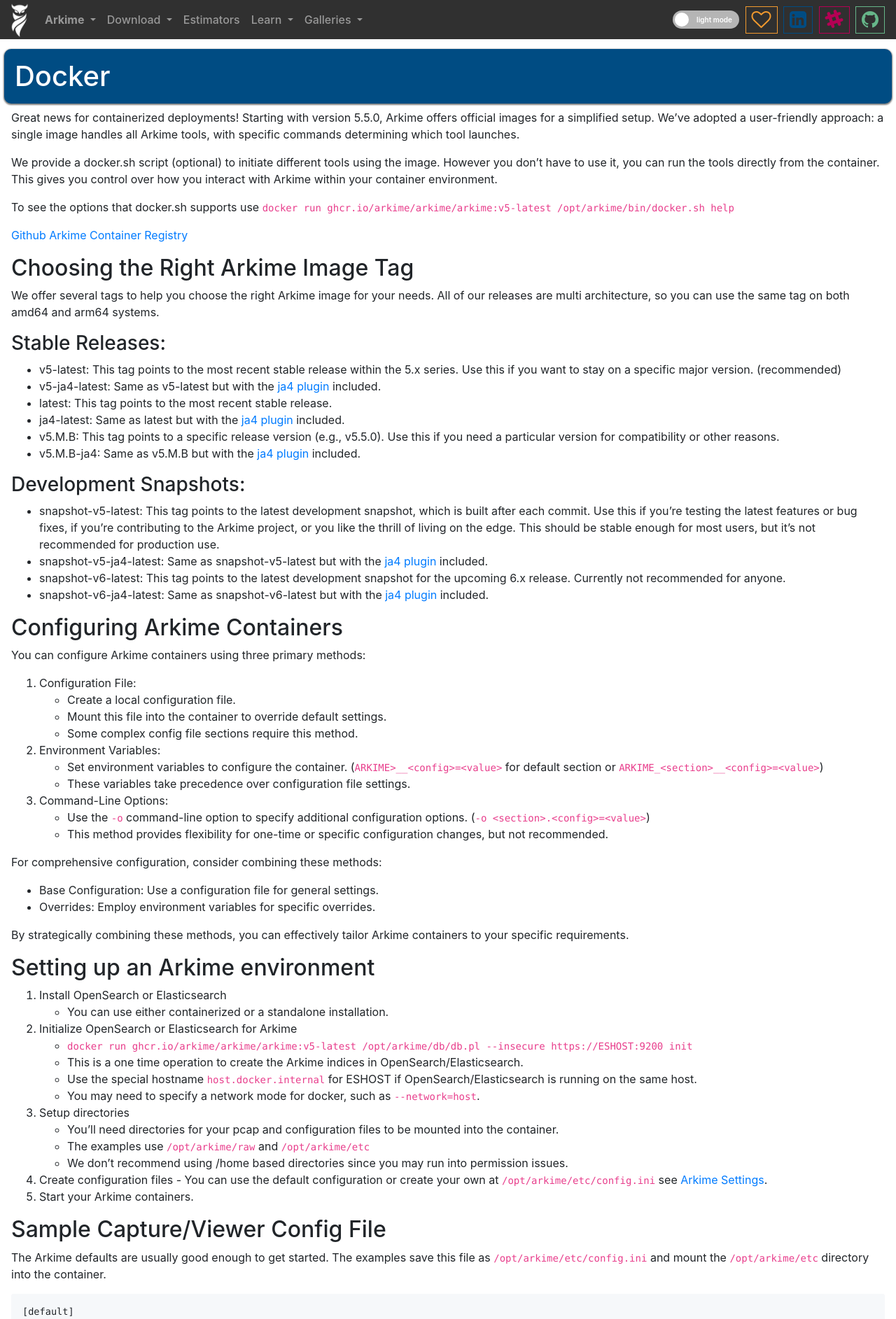
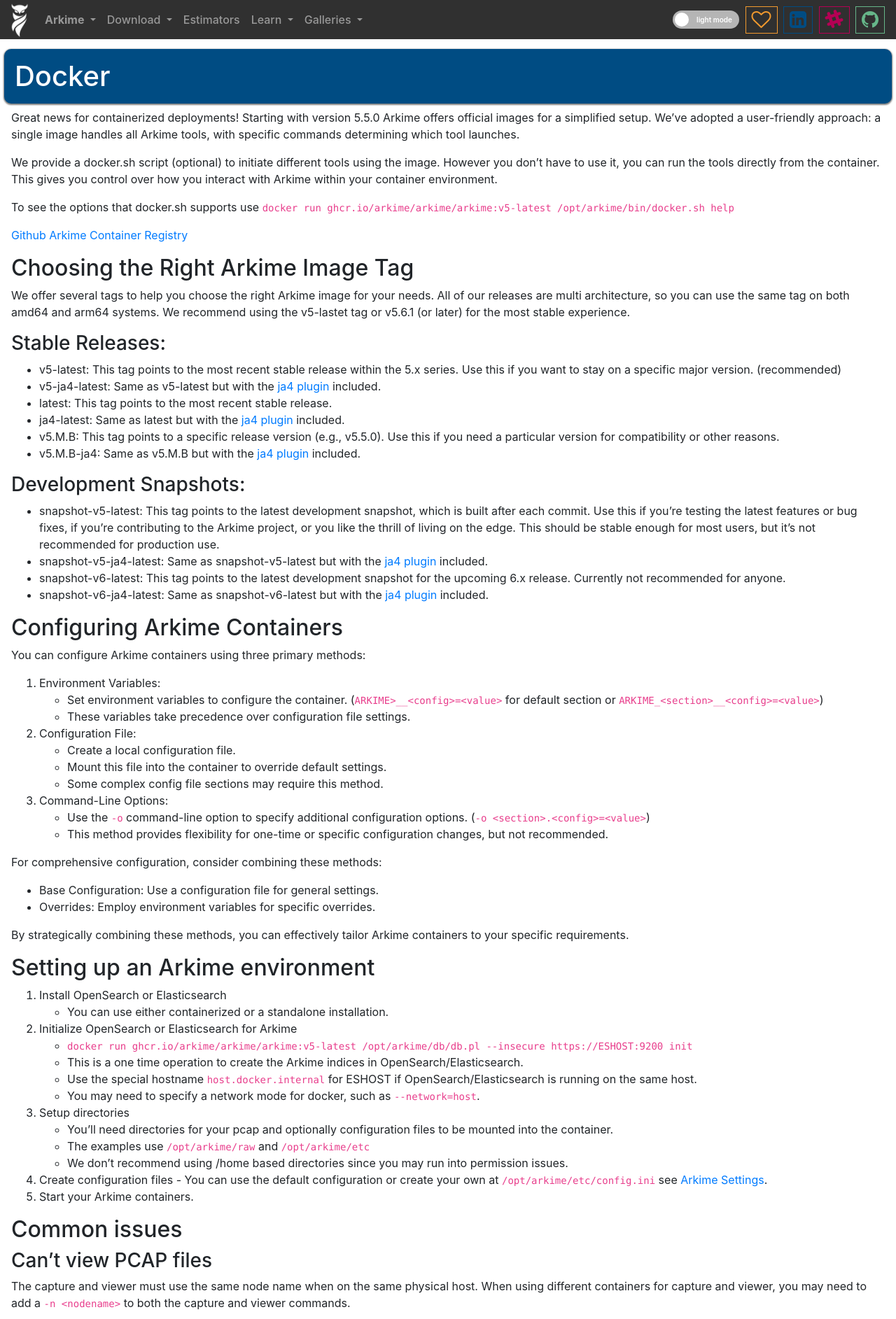
Before and after one commit to arkime/arkimeweb, a Jekyll site: the page built from _wiki/docker.md, in a window 1280 px wide. Shown: the top 1885 px of the page at 70% size. Built offline with Jekyll 4.4.1, drawn with Linux system fonts in a browser that asks for light colours.

Commit message:
update common issue

```diff
--- a/_wiki/docker.md
+++ b/_wiki/docker.md
@@ -11,7 +11,7 @@
 {: .section-header.mt-1 }
 
 Great news for containerized deployments!
-Starting with version 5.5.0, Arkime offers official images for a simplified setup.
+Starting with version 5.5.0 Arkime offers official images for a simplified setup.
 We've adopted a user-friendly approach: a single image handles all Arkime tools, with specific commands determining which tool launches.
 
 We provide a docker.sh script (optional) to initiate different tools using the image.
@@ -27,6 +27,7 @@
 
 We offer several tags to help you choose the right Arkime image for your needs.
 All of our releases are multi architecture, so you can use the same tag on both amd64 and arm64 systems.
+We recommend using the v5-lastet tag or v5.6.1 (or later) for the most stable experience.
 
 ### Stable Releases:
 
@@ -49,13 +50,13 @@
 
 You can configure Arkime containers using three primary methods:
 
-1. Configuration File:
+1. Environment Variables:
+* Set environment variables to configure the container. (`ARKIME>__<config>=<value>` for default section or `ARKIME_<section>__<config>=<value>`)
+* These variables take precedence over configuration file settings.
+2. Configuration File:
 * Create a local configuration file.
 * Mount this file into the container to override default settings.
-* Some complex config file sections require this method.
-2. Environment Variables:
-* Set environment variables to configure the container. (`ARKIME>__<config>=<value>` for default section or `ARKIME_<section>__<config>=<value>`)
-* These variables take precedence over configuration file settings.
+* Some complex config file sections may require this method.
 3. Command-Line Options:
 * Use the `-o` command-line option to specify additional configuration options. (`-o <section>.<config>=<value>`)
 * This method provides flexibility for one-time or specific configuration changes, but not recommended.
@@ -77,11 +78,20 @@
 * Use the special hostname `host.docker.internal` for ESHOST if OpenSearch/Elasticsearch is running on the same host.
 * You may need to specify a network mode for docker, such as `--network=host`.
 3. Setup directories
-* You'll need directories for your pcap and configuration files to be mounted into the container.
+* You'll need directories for your pcap and optionally configuration files to be mounted into the container.
 * The examples use `/opt/arkime/raw` and `/opt/arkime/etc`
 * We don't recommend using /home based directories since you may run into permission issues.
 4. Create configuration files - You can use the default configuration or create your own at `/opt/arkime/etc/config.ini` see [Arkime Settings](/settings).
 5. Start your Arkime containers.
+
+## Common issues
+{: .subsection }
+
+### Can't view PCAP files
+
+The capture and viewer must use the same node name when on the same physical host.
+When using different containers for capture and viewer, you may need to add a `-n <nodename>` to both the capture and viewer commands.
+
 
 ## Sample Capture/Viewer Config File
 {: .subsection }
```
